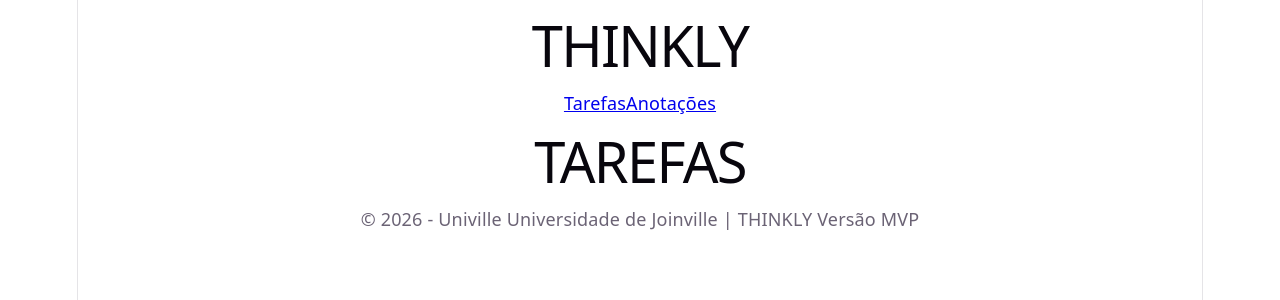
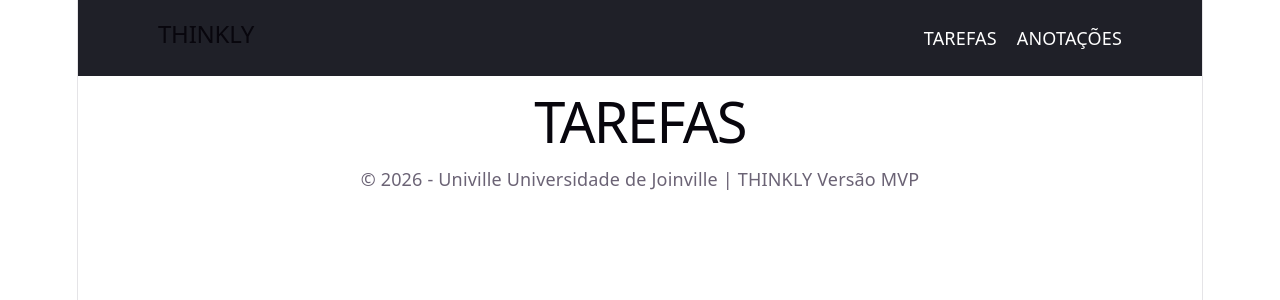
Before and after one commit to Code-Igor/thinkly-mvp, a React (Vite) app: page / in a window 1280 px wide. Shown: the top 300 px of the page. Built offline with nearby package versions, Linux system fonts and the light colour scheme.

Commit message:
update: personalizando o header de acordo com o estilo padrão da página. Apenas mudanças visuais.

```diff
--- a/src/componentes/header.jsx
+++ b/src/componentes/header.jsx
@@ -1,10 +1,11 @@
 function Header() {
   return (
+    // titulo a esquerda e links a direita
     <header className="header">
-      <h1> THINKLY </h1>
+      <h2> THINKLY </h2>
       <nav>
-        <a href="/">Tarefas</a>
-        <a href="/anotacoes">Anotações</a>
+        <a href="/">TAREFAS</a>
+        <a href="/anotacoes">ANOTAÇÕES</a>
       </nav>
     </header>
   );
--- a/src/index.css
+++ b/src/index.css
@@ -109,3 +109,29 @@
   padding: 4px 8px;
   background: var(--code-bg);
 }
+
+/* <header> */
+.header{
+  background-color: #1f2028;
+  display: flex; /* organizando para que o titulo fique a esquerda e os links a direita*/
+  justify-content: space-between;
+  align-items: center;
+  padding: 20px;
+  padding-left: 80px;
+  padding-right: 80px;
+}
+
+.header nav {
+  display: flex; /* criando espaço entre os links */
+  gap: 20px;
+}
+
+.header nav a {
+  text-decoration: none;
+  color: #ffffff;
+}
+
+.header nav a:hover {
+  color: #b3abf7;
+}
+/* </header> */
```
